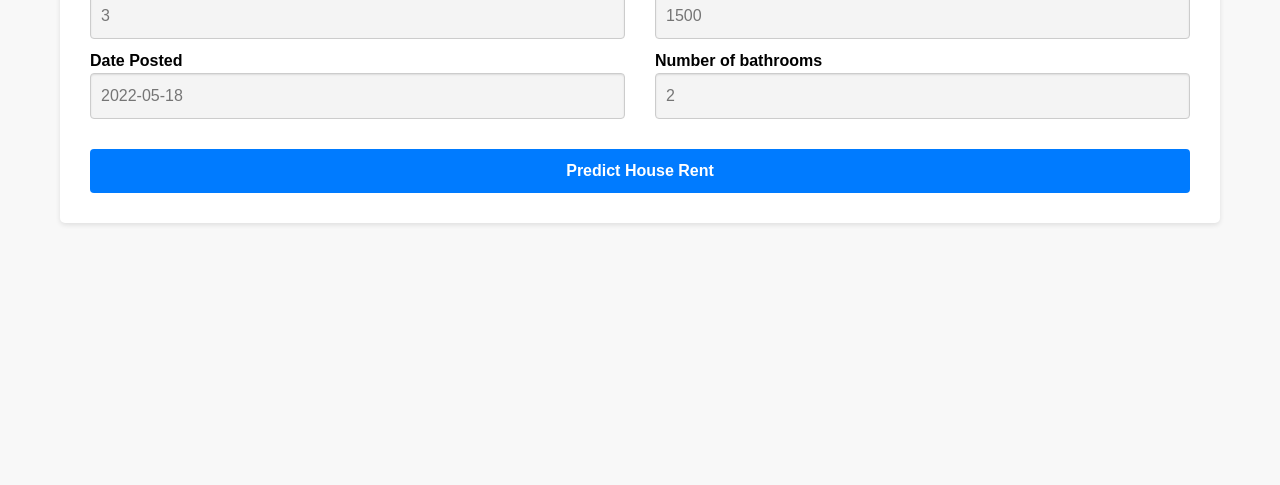
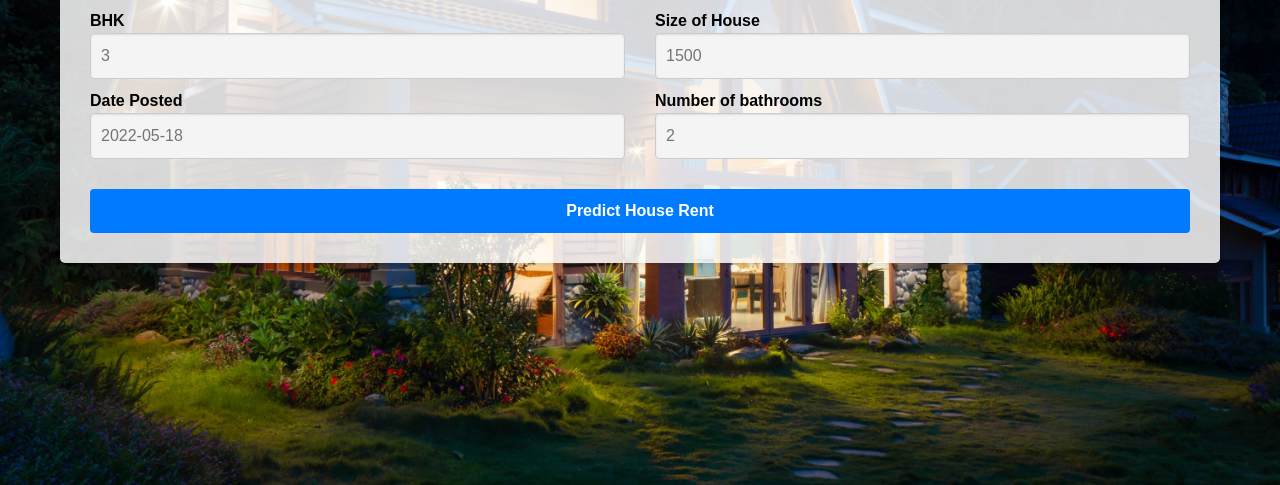
Before and after one commit to Anubhav-Goyal01/House-Rent-Prediction, a Flask app: page / in a window 1280 px wide. Shown: the part 315-800 px from the top of the page. Run offline with Flask 3, Linux system fonts and the light colour scheme.

Commit message:
Updated CSS

```diff
--- a/static/styles.css
+++ b/static/styles.css
@@ -1,12 +1,3 @@
-/* .img-container {
-    background-image: url('img.jpg');
-    width: 100vh;
-    height: 100vh;
-    background-size: cover;
-    background-position: center;
-    background-color: rgba(255, 255, 255, 0.7);
-  } */
-
 * {
     box-sizing: border-box;
     margin: 0;
@@ -17,11 +8,16 @@ body {
   font-family: Arial, sans-serif;
   line-height: 1.5;
   background-color: #f8f8f8;
+  background-image: url('img.jpg');
+  background-size: cover;
+  background-position: center;
+  background-color: rgba(255, 255, 255, 0.7);
 }
 
 .container {
-  max-width: 1200px;
+  width: 1200px;
   margin: 0 auto;
+  margin-top: 40px;
   padding: 20px;
 }
 
@@ -45,7 +41,7 @@ h2 {
 }
 
 form {
-  background-color: #fff;
+  background-color: #ffffffd5;
   padding: 30px;
   border-radius: 5px;
   box-shadow: 0 2px 5px rgba(0, 0, 0, 0.1);
--- a/templates/index.html
+++ b/templates/index.html
@@ -10,10 +10,6 @@
 </head>
 
 <body>
-
-    <!-- <div class="img-container">
-    </div> -->
-
     <div class="container">
         <form action="{{ url_for('predict')}}" method="post">
             <h1>
```
